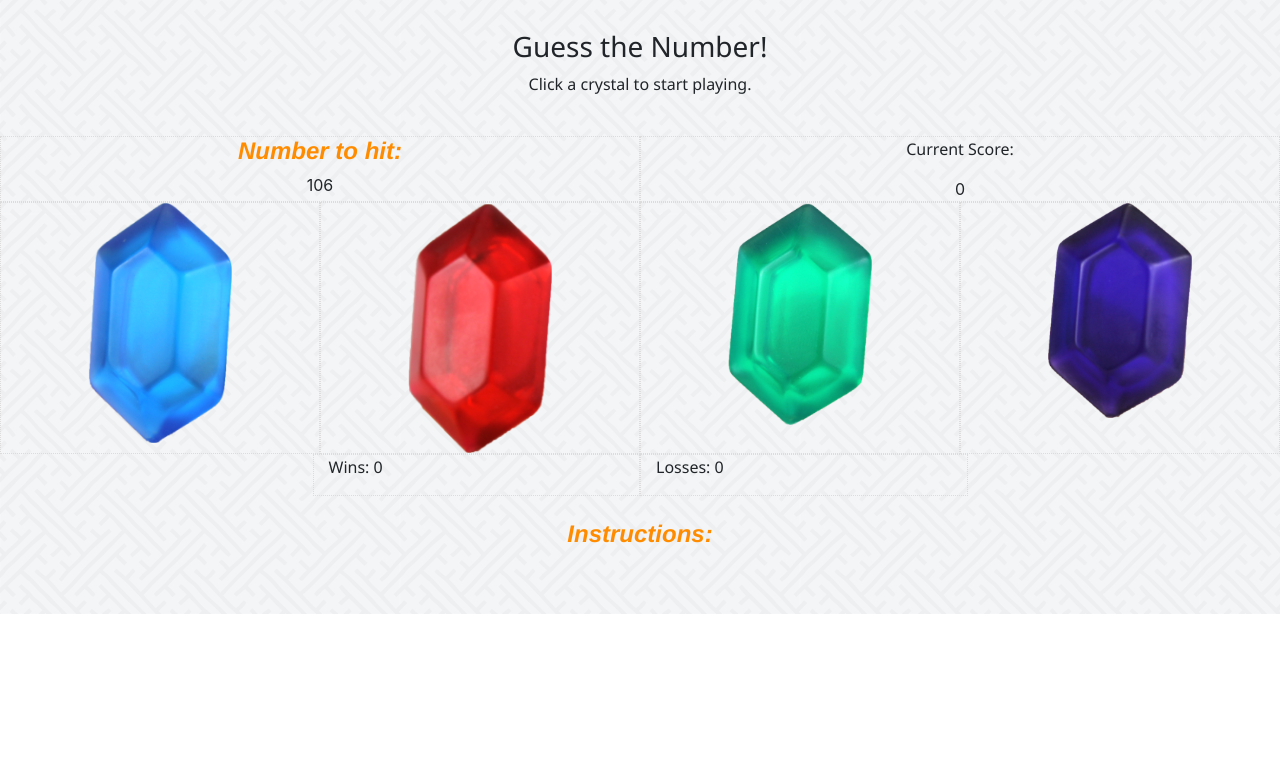
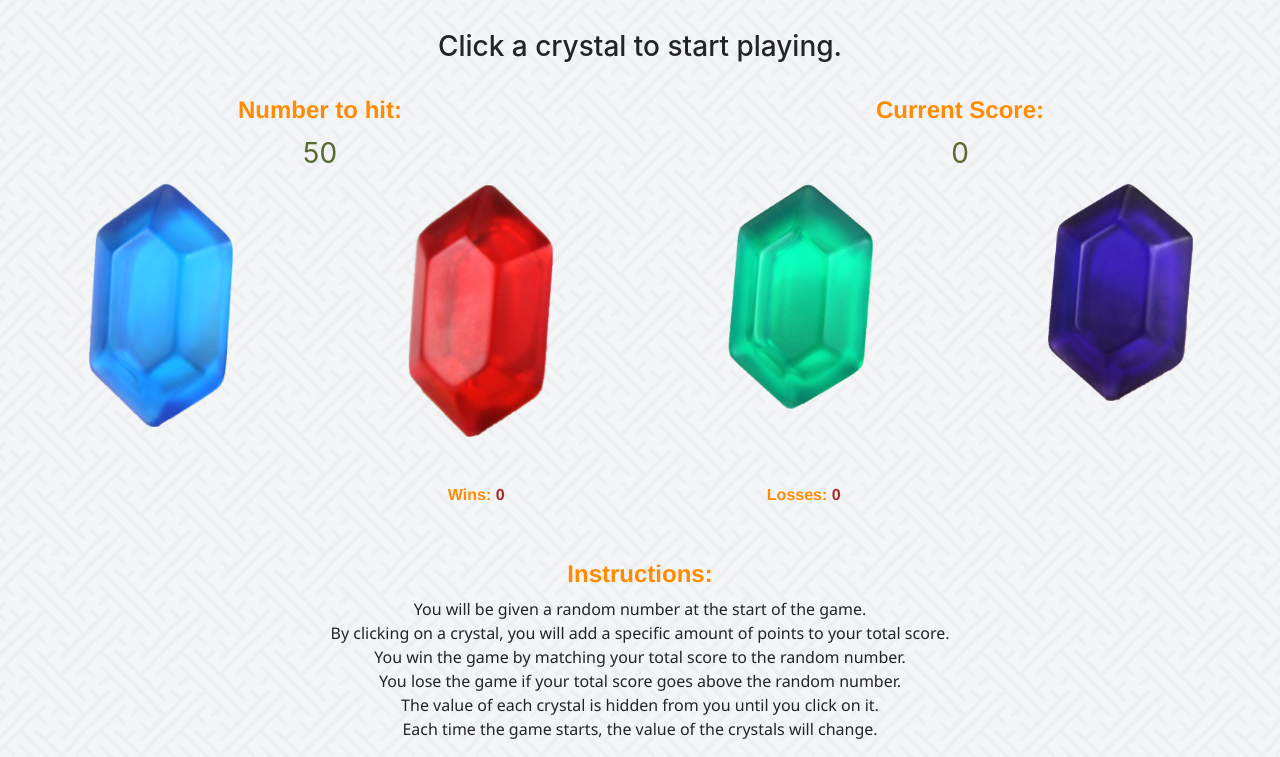
Before and after one commit to thmiv/unit-4-game, a plain HTML site: page index.html in a window 1280 px wide. Shown: the part 186-943 px from the top of the page. Before the commit the page ends 800 px from the top, so only its background shows below. Drawn offline with nearby package versions, Linux system fonts and the light colour scheme.

Commit message:
finalization

```diff
--- a/assets/css/style.css
+++ b/assets/css/style.css
@@ -1,20 +1,13 @@
-.crystal-image {
-    width: 300px;
-    height: 300px;
-  }
+
 body {
     background-image: url("../images/sayagata.png");
 
 }
 #jumboHeader {
-    background: url("../images/congruent_pentagon.png");
-    background-size: 70%;
-}
-.col-md-6 {
-    border: 1px dotted gainsboro;
+    background-image: url("../images/congruent_pentagon.png");
 }
 .col-md-3 {
-    border: 1px dotted gainsboro;
+    text-align: center;
 }
 .col-md-12 {
     text-align: center;
@@ -25,12 +18,23 @@ body {
     font-size: 22px;
     text-transform: uppercase;
 }
-p, h3, h6 {
+p {
     font-family: 'Segoe UI', Tahoma, Geneva, Verdana, sans-serif;
+    line-height: 1.5em;
 }
-h1, h4, h5 {
+h1, h4, h5, h6 {
     font-family: 'Franklin Gothic Medium', 'Arial Narrow', Arial, sans-serif;
     font-weight: bold;
-    font-style: oblique;
     color: darkorange;
 }
+#num-wins, #num-loss {
+    color: brown;
+}
+#winning-number, #current-score {
+    padding: 0 0 10px 0;
+    color: darkolivegreen;
+    font-size: 28px;
+}
+img:hover {
+    opacity: 0.7;
+}
--- a/assets/javascript/game.js
+++ b/assets/javascript/game.js
@@ -6,6 +6,7 @@ var crystalFour;
 var currentScore;
 var wins = 0;
 var losses = 0;
+var clickAudio = ["assets/sounds/rupee1.wav", "assets/sounds/rupee2.wav", "assets/sounds/rupee3.wav", "assets/sounds/rupee4.wav"];
 
 function updateDisplay() {
   $("#winning-number").text(winningNumber);
@@ -19,15 +20,15 @@ function crystalValueGenerator() {
   crystalTwo = Math.floor(Math.random() * (12 - 1 + 1)) + 1;
   crystalThree = Math.floor(Math.random() * (12 - 1 + 1)) + 1;
   crystalFour = Math.floor(Math.random() * (12 - 1 + 1)) + 1;
-  console.log(crystalOne);
-  console.log(crystalTwo);
-  console.log(crystalThree);
-  console.log(crystalFour);
+  console.log("Blue crystal value: " +crystalOne);
+  console.log("Red crystal value: " +crystalTwo);
+  console.log("Green crystal value: " +crystalThree);
+  console.log("Purple crystal value: " +crystalFour);
 }
 
 function newGame() {
   winningNumber = Math.floor(Math.random() * (120 - 19 + 1)) + 19;
-  console.log(winningNumber);
+  console.log("Target number: " +winningNumber);
   currentScore = 0;
   crystalValueGenerator();
   updateDisplay();
@@ -35,31 +36,41 @@ function newGame() {
 function checkForWin() {
   updateDisplay();
   if (currentScore === winningNumber){
-    alert("YOU WINNER!");
+    alert("YOU'RE A WINNER!");
     wins++;
     newGame();
   } else if (currentScore > winningNumber) {
-    alert("You're loser!");
+    alert("You're a loser!");
     losses++;
     newGame();
   }
 }
 
+window.onload = function() {
   newGame();
 
   $("#blue").on("click", function() {
     currentScore += crystalOne;
+    var audio = new Audio(clickAudio[0]);
+    audio.play();
     checkForWin();
   });
   $("#red").on("click", function() {
     currentScore += crystalTwo;
+    var audio = new Audio(clickAudio[1]);
+    audio.play();
     checkForWin();
   });
   $("#green").on("click", function() {
     currentScore += crystalThree;
+    var audio = new Audio(clickAudio[2]);
+    audio.play();
     checkForWin();
   });
   $("#purple").on("click", function() {
     currentScore += crystalFour;
+    var audio = new Audio(clickAudio[3]);
+    audio.play();
     checkForWin();
   });
+}
--- a/index.html
+++ b/index.html
@@ -22,9 +22,7 @@
           </div>
 
           <div class="container-fluid bg-3 text-center">
-            <h3>Guess the Number!</h3>
-            <p>Click a crystal to start playing.</p>
-            <br>
+            <h3>Click a crystal to start playing.</h3> <br>
             <div class="row">
               <div class="col-md-6">
                 <h4>Number to hit: </h4>
@@ -32,7 +30,7 @@
 
               </div>
               <div class="col-md-6">
-                <p>Current Score: </p>
+                <h4>Current Score: </h4>
                 <div id="current-score"></div>
 
               </div>
@@ -53,23 +51,28 @@
                     </div>
                   </div>
                 </div>
-
+                <br> <br>
             <div class="row">
               <div class="col-md-3 invisible"></div>
               <div class="col-md-3">
-                <p>Wins: <span id="num-wins"></span></p>
+                <h6>Wins: <span id="num-wins"></span></h6>
               </div>
               <div class="col-md-3">
-                <p>Losses: <span id="num-loss"></span></p>
+                <h6>Losses: <span id="num-loss"></span></h6>
               </div>
               <div class="col-md-3 invisible"></div>
             </div>
           </div>
-          <br>
+          <br> <br>
           <div class="row">
                 <div class="col-md-12">
                   <h4>Instructions:</h4>
-
+                  <p>You will be given a random number at the start of the game.<br>
+                    By clicking on a crystal, you will add a specific amount of points to your total score.<br>
+                    You win the game by matching your total score to the random number.<br>
+                    You lose the game if your total score goes above the random number.<br>
+                    The value of each crystal is hidden from you until you click on it.<br>
+                    Each time the game starts, the value of the crystals will change.</p>
                 </div>
               </div>
 
```
Also changed, not shown: 4 other files. Lines whose indentation alone changed are shown as unchanged.
